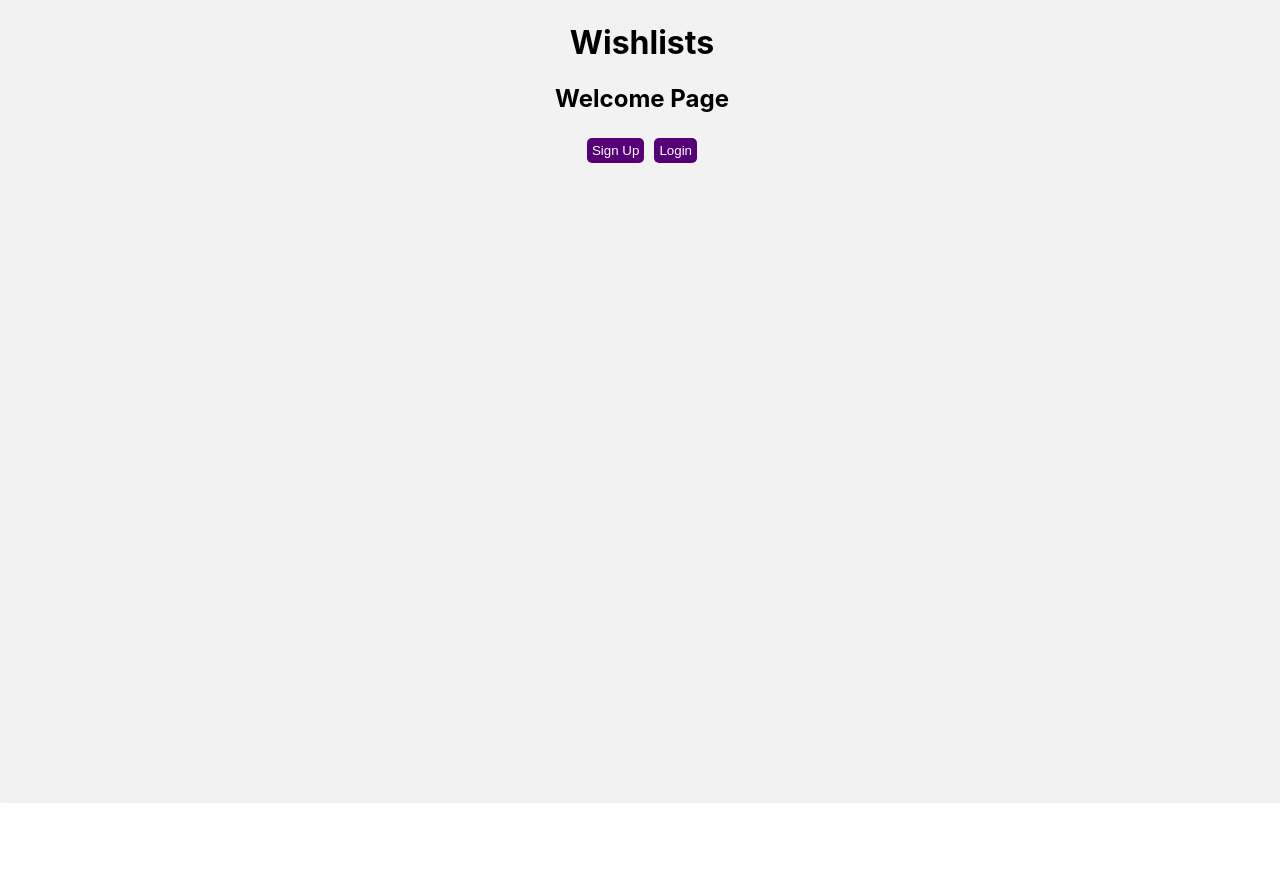
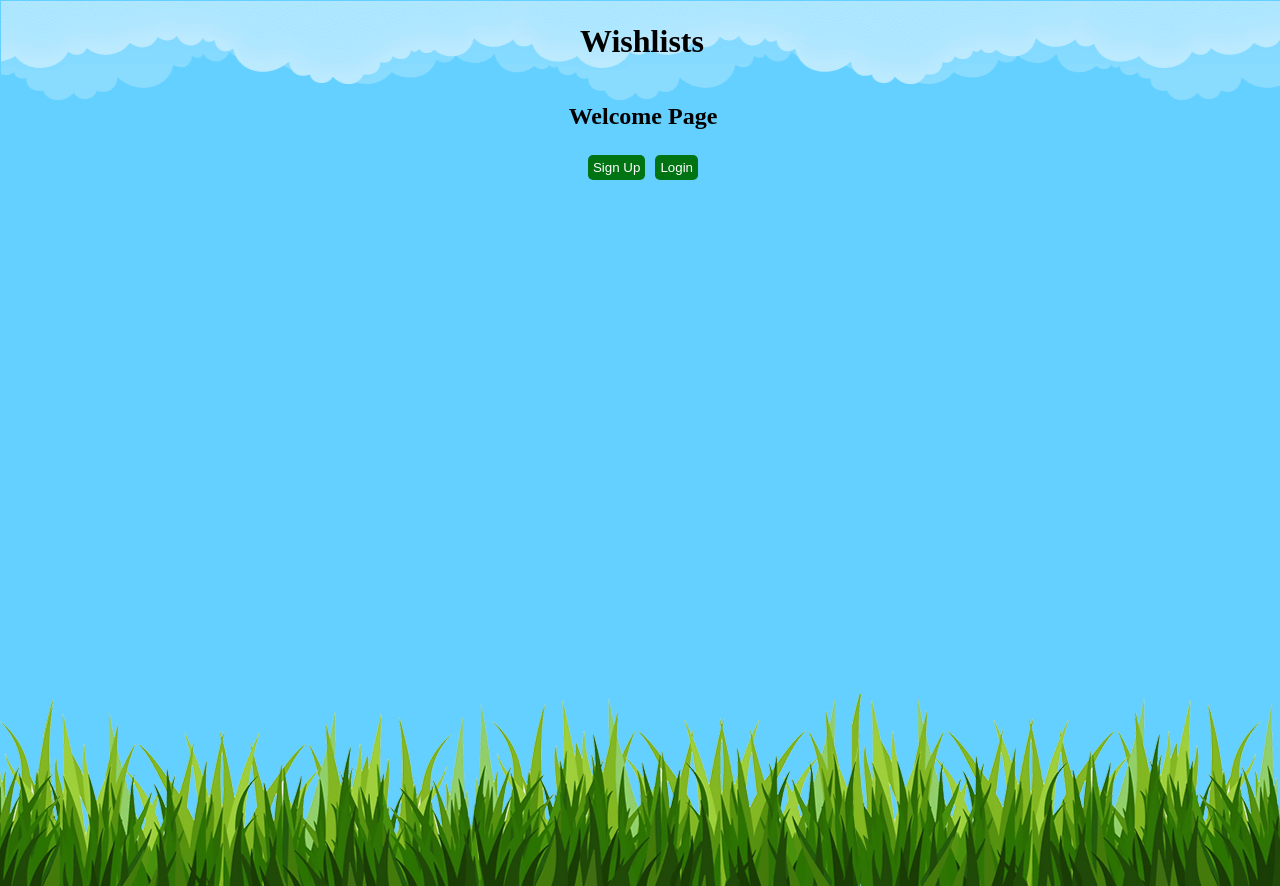
Before and after one commit to mjmailliard/wishlist, a React (Create React App) app in the folder wishlist_ui/: page / in a window 1280 px wide. Before the commit the page ends 803 px from the top, so only its background shows below. Built offline with nearby package versions, Linux system fonts and the light colour scheme.

Commit message:
added moving background, some minor styling changes

```diff
--- a/wishlist_ui/public/index.html
+++ b/wishlist_ui/public/index.html
@@ -9,8 +9,10 @@
     <link rel="manifest" href="%PUBLIC_URL%/manifest.json">
 
     <title>React App</title>
+
   </head>
   <body>
+
     <noscript>
       You need to enable JavaScript to run this app.
     </noscript>
--- a/wishlist_ui/src/App.css
+++ b/wishlist_ui/src/App.css
@@ -1,7 +1,35 @@
 header {
-  width: 100vw;
+
+
   text-align: center;
+
 }
+.clouds {
+  background-position: fixed;
+  background: url(./img/clouds.png);
+  background-position: top;
+  background-repeat: no-repeat;
+  background-attachment:fixed;
+  background-repeat: repeat-x;
+  animation-direction: alternate;
+	animation: animatedClouds 100s linear infinite;
+
+}
+.grass {
+  background-position: fixed;
+  background: url(./img/grass.png);
+  background-position: bottom;
+  background-repeat: no-repeat;
+  background-attachment:fixed;
+  background-repeat: repeat-x;
+  animation-direction: alternate;
+  animation: animatedGrass 60s linear infinite;
+}
+.editListName {
+  width: 48vw;
+
+}
+
 .userDiv{
 width: 50vw;
 margin-left: auto;
@@ -12,7 +40,7 @@ border: 1px solid rgb(179, 179, 179) ;
 
 }
 .listSelectDiv:hover{
-  background-color: rgb(139, 60, 170);
+  background-color: rgb(0, 116, 19);
   color: white;
 }
 .listItemDiv{
@@ -22,16 +50,18 @@ border: 1px solid rgb(179, 179, 179) ;
 /* Button Styling */
 
 button{
-  background-color: #507;
+  background-color: rgb(0, 116, 19);
   color: white;
   padding: 5px 5px;
   margin: 8px;
   border: none;
   border-radius: 5px;
   cursor: pointer;
+  z-index: 10;
+;
 }
 button:hover {
-background-color: rgb(139, 60, 170);
+background-color: rgb(29, 192, 0);
 }
 .buttonDiv {
   text-align: center;
@@ -65,6 +95,7 @@ margin-bottom: 0px;
  margin-right: 10%; */
 }
 
+
 /* Form Styling */
 form {
 width: 50vw;
@@ -82,7 +113,7 @@ input, select {
 }
 input[type=submit] {
   width: 50vw;
-  background-color: #507;
+  background-color: rgb(0, 116, 19);
   color: white;
   padding: 14px 20px;
   margin: 8px 0;
@@ -91,8 +122,9 @@ input[type=submit] {
   cursor: pointer;
 }
 input[type=submit]:hover {
-  background-color: rgb(139, 60, 170);
+  background-color: rgb(29, 192,0);
 }
+
 .itemName{
   width: 20vw;
 }
@@ -100,7 +132,7 @@ input[type=submit]:hover {
 width: 28vw;
 }
 textarea{
-width: 49vw;
+width: 48vw;
 padding: 5px 10px;
 margin: 3px 0;
 display: inline-block;
@@ -121,28 +153,42 @@ padding: 0px;
 
 h2 {
 text-align: center
+
 }
 
 .divMain {
- width: 100vw;
- height: 100vh;
-  background-color: #f2f2f2;
+
+  width: 100vw;
+  min-height: 100vh;
   padding: 1px;
+
 }
 
 .listName{
-  width: 49vw;
+  width: 50vw;
 
 }
 .listName:hover{
 
-  color: #507;
+  color: rgb(0, 116, 19);
+}
+.Collapsible {
+  background-color: rgba(250, 235, 215, 0.452)
+
 }
 .Collapsible:hover{
   width: 50vw;
-
 }
 
 footer {
       text-align: center;
+
   }
+  @keyframes animatedClouds {
+    from { background-position: top left; }
+    to { background-position: 100% 0}
+  }
+  @keyframes animatedGrass {
+    from { background-position: bottom right; }
+    to { background-position: bottom 0 }
+  }
--- a/wishlist_ui/src/App.js
+++ b/wishlist_ui/src/App.js
@@ -2,16 +2,19 @@ import React, { Component } from 'react';
 import './App.css';
 import Routing from './Routing';
 
+export const apiURL = 'https://wishlistapi-rqaownzvut.now.sh'
 
-export const apiURL = 'https://wishlistapi-rqaownzvut.now.sh'
 
 class App extends Component {
 
+
   render() {
     return (
-      <div className="divMain">
-        <Routing/>
+    <div className="grass">
 
+          <div className="divMain">
+          <Routing/>
+          </div>
 
       </div>
     );
--- a/wishlist_ui/src/components/EditList.js
+++ b/wishlist_ui/src/components/EditList.js
@@ -78,7 +78,7 @@ class EditList extends Component {
     handleDeleteItem = (e) => {
         e.preventDefault()
 
-        const oldData = this.state.items.filter(item => item.item_id !=  e.target.name)
+        const oldData = this.state.items.filter(item => item.item_id !== e.target.name)
         this.setState({items: oldData})
     }
     backHandler(){
@@ -94,7 +94,7 @@ class EditList extends Component {
 
                 <h2>Edit {this.state.name}</h2>
 <form onChange={this.handleChange} onSubmit={this.handleSubmit}>
-      <input type="text" name="name" data-id="name" id="name" value={this.state.name} className="listName" onChange={event => this.setState({name: event.target.value})}></input><br/>
+      <input type="text" name="name" data-id="name" id="name" value={this.state.name} className="editListName" onChange={event => this.setState({name: event.target.value})}></input><br/>
        <textarea name="description" data-id="desc" id="desc" value={this.state.description} className="listDescription" onChange={event => this.setState({description: event.target.value})}></textarea><br/>
        <hr/>
 {listItems.map((item,i) => (
--- a/wishlist_ui/src/components/Layout.js
+++ b/wishlist_ui/src/components/Layout.js
@@ -2,21 +2,21 @@ import React, { Component } from 'react';
 // import {Link} from 'react-router-dom';
 import '../App.css';
 
+
 class Layout extends Component {
     render() {
         return (
-            <div className="divMain">
+
+            <div className="divMain clouds">
+
 
                     <header>
                         <h1>Wishlists</h1>
                    </header>
 
-
                         {this.props.children}
-
-                <footer>
-                </footer>
-            </div>
+                {/* <footer> </footer> */}
+</div>
         );
     }
 }
--- a/wishlist_ui/src/components/Profile.js
+++ b/wishlist_ui/src/components/Profile.js
@@ -159,8 +159,9 @@ Password: {off && <label>*******</label>}<br/>
 </Toggle>
  <br/>
 </form>
-<button className="deleteProfileButton" onClick={() => { if (window.confirm('Are you sure you wish to delete this profile?\n (This process is irreversible, there is NO coming back from this...)')) this.handleDeleteProfile(this.state._id) }}>Delete Profile</button>
-
+<div className="buttonDiv">
+<button className="deleteProfileBtn" onClick={() => { if (window.confirm('Are you sure you wish to delete this profile?\n (This process is irreversible, there is NO coming back from this...)')) this.handleDeleteProfile(this.state._id) }}>Delete Profile</button>
+</div>
  <button className="backButton" onClick={e => this.backHandler(e)}>Back</button>
         </div>
         </Layout>
--- a/wishlist_ui/src/components/User.js
+++ b/wishlist_ui/src/components/User.js
@@ -89,7 +89,7 @@ class User extends Component {
 
       return (
           <Layout>
-        <div>
+        <div className="divMain">
 
 
 <h2>Welcome{' ' + this.state.name}! </h2><br/>
@@ -109,7 +109,7 @@ class User extends Component {
             <button name="editListButton" id={`editBtn-${list._id}`} onClick={() => this.handleEditListButton(list._id)}>Edit list</button>
           <button name="deleteListButton" id={`delBtn-${list._id}`}  onClick={() => { if (window.confirm('Are you sure you wish to delete this item?\n (This process is irreversible)')) this.handleDeleteListButton(list._id) }}>Delete List</button>
           </div>
- </Collapsible>
+        </Collapsible>
       </div>
 
     ))
--- a/wishlist_ui/src/components/Welcome.js
+++ b/wishlist_ui/src/components/Welcome.js
@@ -7,7 +7,7 @@ class Welcome extends Component {
     render() {
       return (
         <Layout>
-        <div>
+        <div className="divMain">
 
           <h2>Welcome Page</h2>
           <div className="buttonDiv">
--- a/wishlist_ui/src/index.css
+++ b/wishlist_ui/src/index.css
@@ -1,11 +1,18 @@
 body {
-  margin: 0;
-  padding: 0;
-  font-family: -apple-system, BlinkMacSystemFont, "Segoe UI", "Roboto", "Oxygen",
+  /* height: 100vh;
+  width: 100vw;
+  background-color: #f2f2f2; */
+
+  /* font-family: -apple-system, BlinkMacSystemFont, "Segoe UI", "Roboto", "Oxygen",
     "Ubuntu", "Cantarell", "Fira Sans", "Droid Sans", "Helvetica Neue",
     sans-serif;
   -webkit-font-smoothing: antialiased;
-  -moz-osx-font-smoothing: grayscale;
+  -moz-osx-font-smoothing: grayscale; */
+  margin:0;
+  padding:0;
+  background:#63D0FF;
+  z-index: 1;
+
 }
 
 code {
```
Also changed, not shown: wishlist_ui/src/img/clouds.png (added), wishlist_ui/src/img/grass.png (added).
